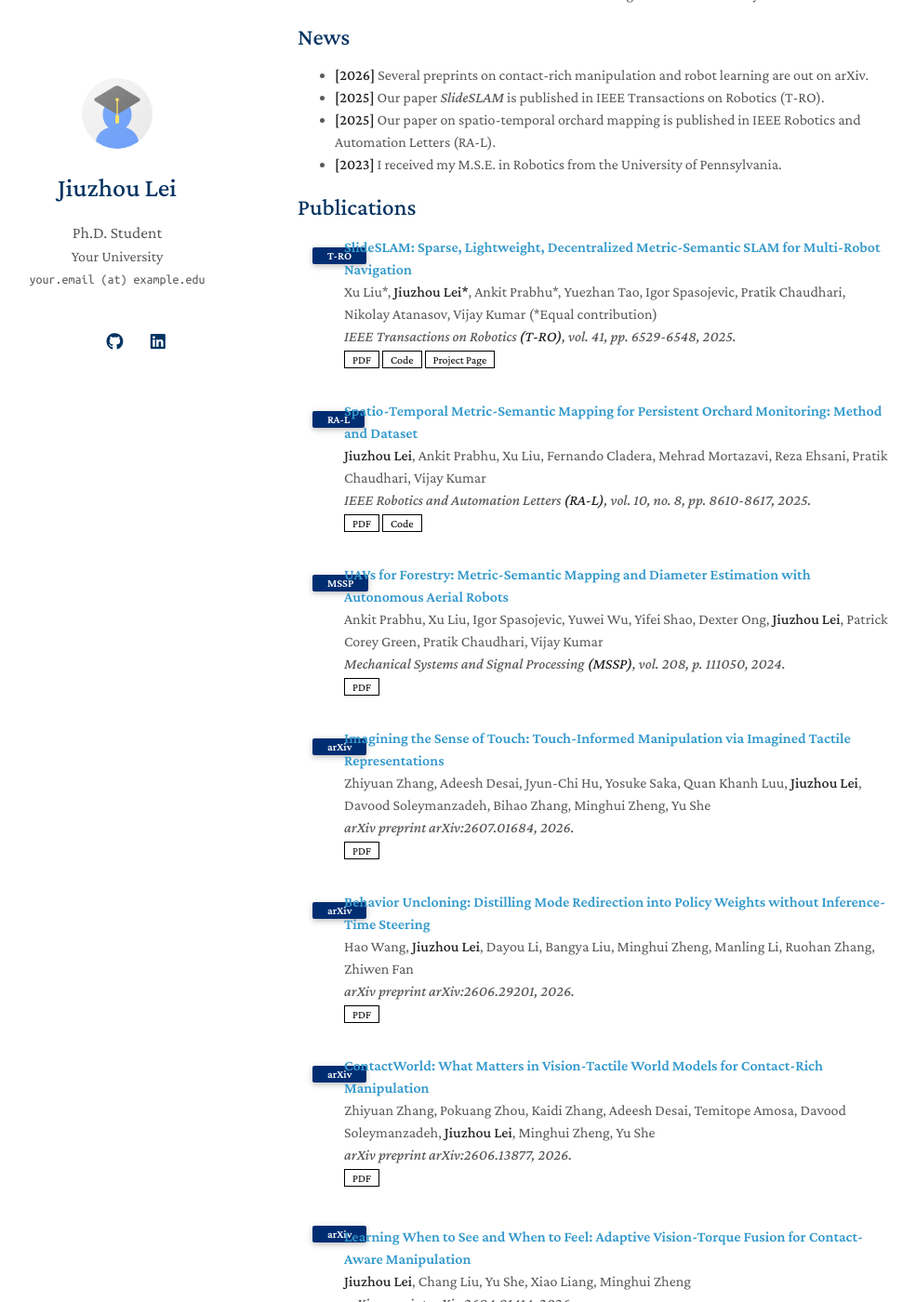
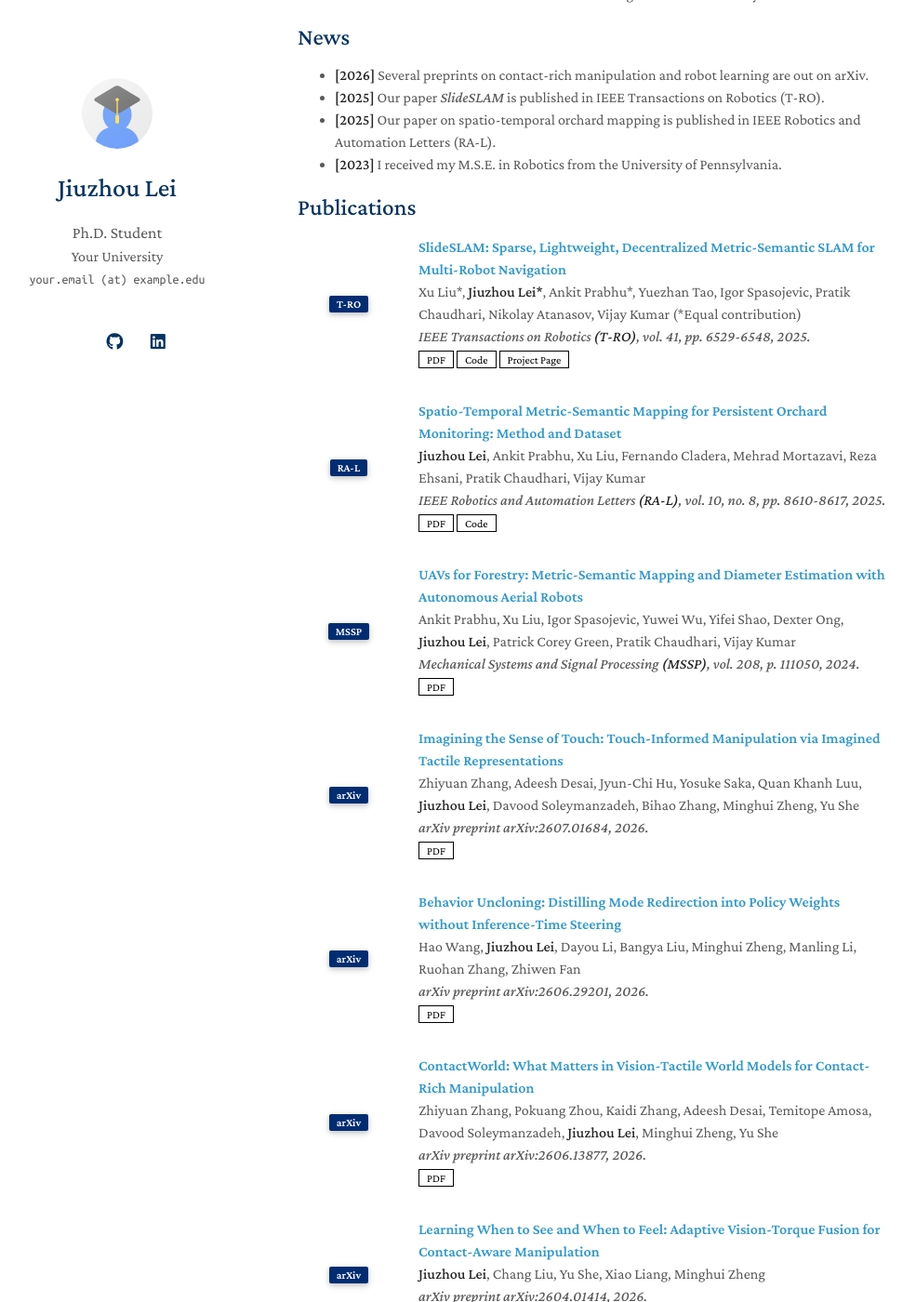
Before and after one commit to RollingOat/RollingOat.github.io, a Jekyll site: the page built from index.md, in a window 1280 px wide and 1400 px high, scrolled down 449 px. Shown: the whole window at 93% size, without its empty margins (150-1135 px from the left). Built offline with Jekyll 4.4.1, drawn with Linux system fonts in a browser that asks for light colours; a style sheet for code colours, icons or effects is not loaded; our own code applies the rules of GitHub Pages for plain Markdown files.

Commit message:
Fix venue badge overlapping the title on entries without a thumbnail
.pub-row is a flexbox and the badge is absolutely positioned over the 270px
teaser image. With no teaser the column collapses to its padding and the badge
overflows onto the adjacent title. Tag image-less entries with .no-teaser and
render the badge in normal flow in a fixed 5rem column.

```diff
--- a/_includes/publications.md
+++ b/_includes/publications.md
@@ -7,7 +7,7 @@
 
 <li>
 <div class="pub-row">
-  <div class="col-sm-3 abbr" style="position: relative;padding-right: 15px;padding-left: 15px;">
+  <div class="col-sm-3 abbr{% unless link.image %} no-teaser{% endunless %}" style="position: relative;padding-right: 15px;padding-left: 15px;">
     {% if link.image %}
     <img src="{{ link.image }}" class="teaser img-fluid z-depth-1" style="width=100;height=40%">
     {% endif %}
--- a/assets/css/publications.css
+++ b/assets/css/publications.css
@@ -80,3 +80,23 @@ blockquote { background: var(--global-bg-color); border-left: 2px solid var(--gl
 .publications ol.bibliography li div.abstract.hidden.open { border-color: var(--global-text-color); }
 
 .publications ol.bibliography li .teaser { border-radius: 8px; box-shadow: 3px 3px 6px #888; height: 123px; width: 270px; margin-top: 5px; margin-left: 5px; margin-bottom: 5px; object-fit: cover; }
+
+/* Entries with no thumbnail image: the venue badge is normally positioned
+   absolutely on top of the 270px teaser. Without a teaser its column collapses
+   and the badge overflows onto the title, so put it back in normal flow in a
+   fixed-width column that keeps every title aligned. */
+.publications ol.bibliography li .abbr.no-teaser {
+    height: auto;
+    width: 5rem;
+    flex: 0 0 5rem;
+    margin-bottom: 0;
+    text-align: center;
+}
+
+.publications ol.bibliography li .abbr.no-teaser abbr {
+    position: static;
+    top: auto;
+    left: auto;
+    padding-left: 0.5rem;
+    padding-right: 0.5rem;
+}
```
Also changed, not shown: assets/css/publications-no-dark-mode.css (+20 -0 lines).
